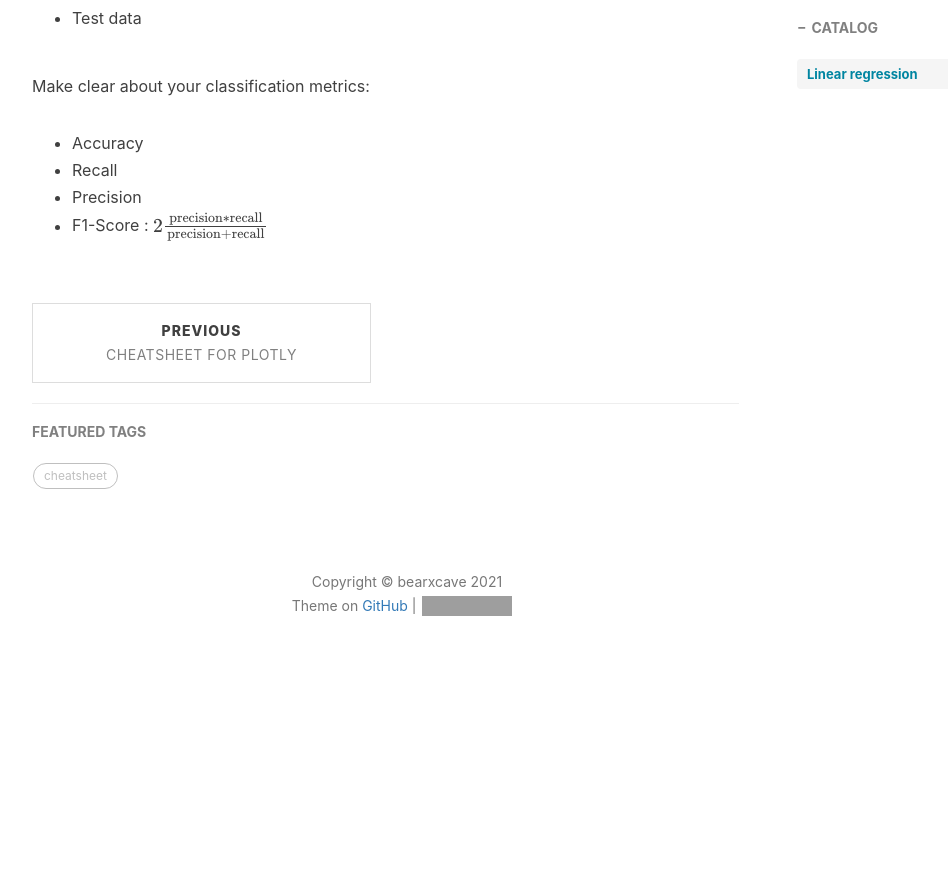
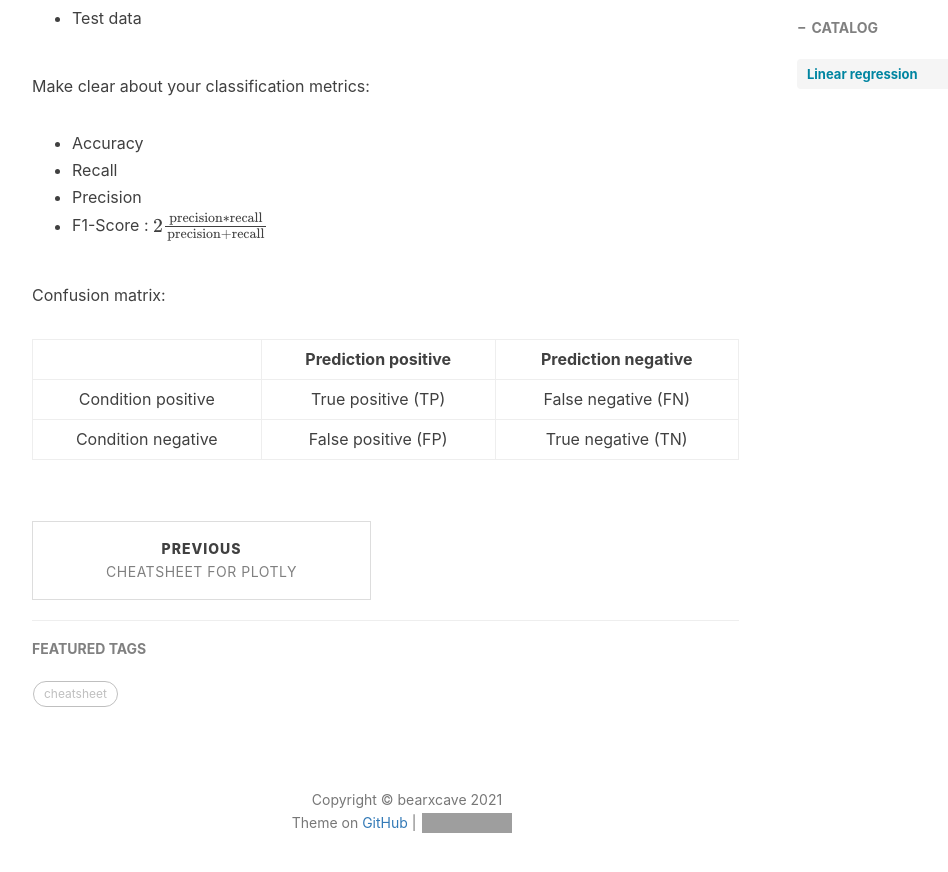
Before and after one commit to Bearxcave/Bearxcave.github.io, a Jekyll site: the page built from _posts/2021-03-03-cheatsheet-machine-learning-bootcamp-note.md, in a window 1280 px wide and 900 px high, scrolled down 669 px. Shown: the top 872 px of the window, without its empty margins (233-1181 px from the left). Built offline with Jekyll 4.4.1, drawn with Linux system fonts in a browser that asks for light colours; nearby versions of some CDN libraries; formulas are drawn with MathJax 3; comment, search, counter and statistics services are not loaded; before the commit the page ends 1352 px from its top, so only the background shows below that; grey boxes are pictures that could not be loaded.

Commit message:
Update 2021-03-03-cheatsheet-machine-learning-bootcamp-note.md

```diff
--- a/_posts/2021-03-03-cheatsheet-machine-learning-bootcamp-note.md
+++ b/_posts/2021-03-03-cheatsheet-machine-learning-bootcamp-note.md
@@ -24,3 +24,10 @@
 * Recall
 * Precision
 * F1-Score : $2 \frac{\mathrm{precision}*\mathrm{recall}}{\mathrm{precision}+\mathrm{recall}}$
+
+Confusion matrix:
+
+|                    | Prediction positive | Prediction negative |
+|:------------------:|:-------------------:|:-------------------:|
+| Condition positive | True positive (TP)  | False negative (FN) |
+| Condition negative | False positive (FP) | True negative (TN)  |
```
